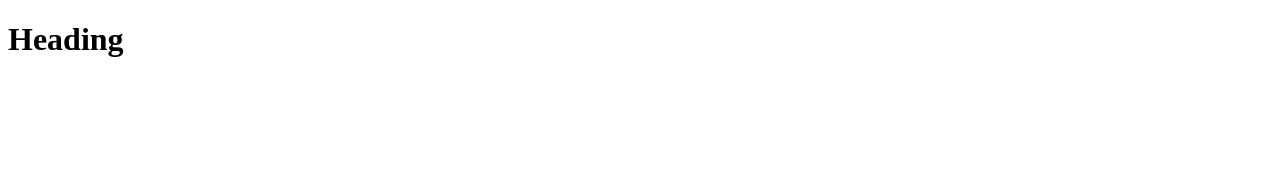
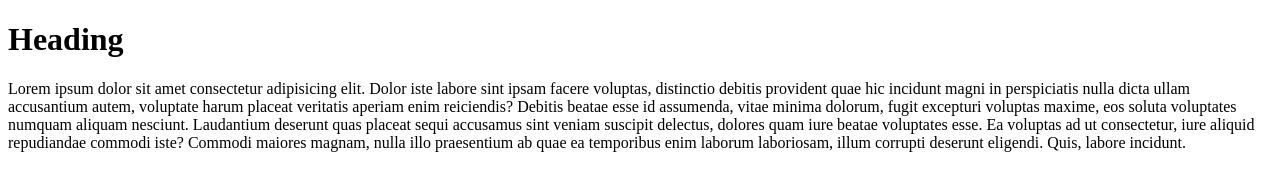
Before and after one commit to RWAHimil/Demo1, a plain HTML site: page index.html in a window 1280 px wide. Drawn offline with Linux system fonts and the light colour scheme.

Commit message:
Add Paragraph

```diff
--- a/index.html
+++ b/index.html
@@ -7,5 +7,18 @@
   </head>
   <body>
     <h1>Heading</h1>
+    <p>
+      Lorem ipsum dolor sit amet consectetur adipisicing elit. Dolor iste labore
+      sint ipsam facere voluptas, distinctio debitis provident quae hic incidunt
+      magni in perspiciatis nulla dicta ullam accusantium autem, voluptate harum
+      placeat veritatis aperiam enim reiciendis? Debitis beatae esse id
+      assumenda, vitae minima dolorum, fugit excepturi voluptas maxime, eos
+      soluta voluptates numquam aliquam nesciunt. Laudantium deserunt quas
+      placeat sequi accusamus sint veniam suscipit delectus, dolores quam iure
+      beatae voluptates esse. Ea voluptas ad ut consectetur, iure aliquid
+      repudiandae commodi iste? Commodi maiores magnam, nulla illo praesentium
+      ab quae ea temporibus enim laborum laboriosam, illum corrupti deserunt
+      eligendi. Quis, labore incidunt.
+    </p>
   </body>
 </html>
```
